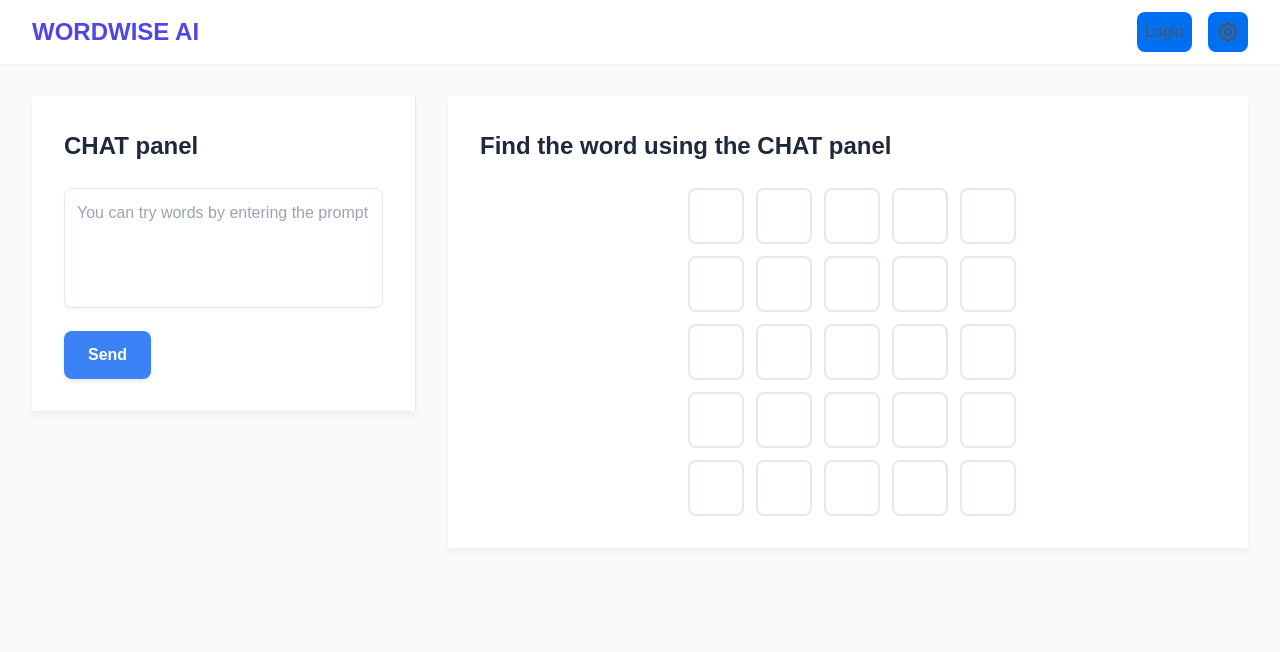
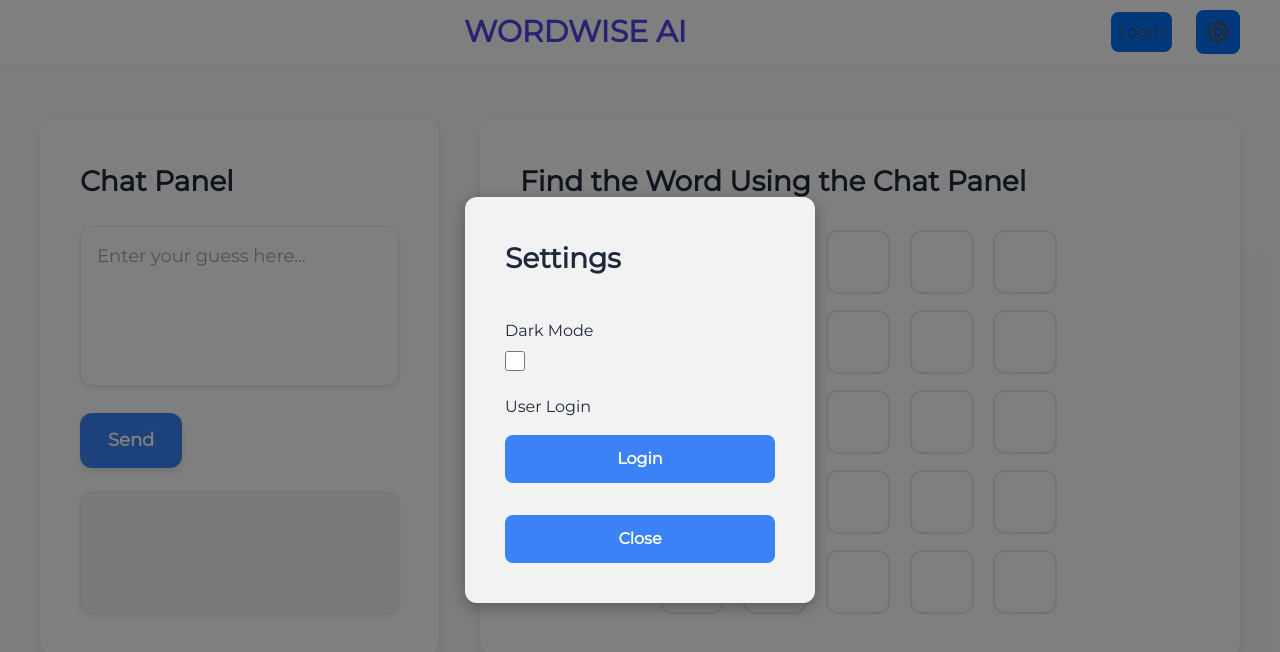
Before and after one commit to gurbuzz/Wordwiseai, a Next.js app: page / in a window 1280 px wide. Both pictures are taken after a click on the button 1228 px from the left and 32 px from the top of the page. Shown: the top 652 px of the page. Built offline with nearby package versions, Linux system fonts and the light colour scheme.

Commit message:
update components

```diff
--- a/src/app/WordleGame.js
+++ b/src/app/WordleGame.js
@@ -2,9 +2,10 @@
 import React, { useState } from "react";
 import WordleChatPanel from "../components/WordleChatPanel";
 import WordleBoard from "../components/WordleBoard";
+import SettingsPanel from "../components/SettingsPanel";
 
 function WordleGame() {
-  // Oyun state'leri
+  // Game states
   const initialGuesses = Array(5).fill("").map(() => Array(5).fill(""));
   const initialColors = Array(5).fill("").map(() => Array(5).fill("WHITE"));
 
@@ -13,7 +14,12 @@ function WordleGame() {
   const [currentRow, setCurrentRow] = useState(0);
   const solution = "CLEAN";
 
-  // Satır kontrol fonksiyonu
+  // New state for dark mode, login and settings panel control
+  const [darkMode, setDarkMode] = useState(false);
+  const [isLoggedIn, setIsLoggedIn] = useState(false);
+  const [showSettings, setShowSettings] = useState(false);
+
+  // Function to check a row's guess against the solution
   const checkRow = (rowIndex, rowLettersParam) => {
     const rowLetters = rowLettersParam || guesses[rowIndex];
     const solutionArray = solution.split('');
@@ -24,7 +30,7 @@ function WordleGame() {
 
     let rowResult = Array(5).fill("WHITE");
 
-    // 1. Pass: Yeşil eşleşmeler
+    // First pass: Green matches (correct letter and position)
     solutionArray.forEach((solutionChar, i) => {
       if (rowLetters[i] === solutionChar) {
         rowResult[i] = "GREEN";
@@ -32,7 +38,7 @@ function WordleGame() {
       }
     });
 
-    // 2. Pass: Sarı eşleşmeler
+    // Second pass: Yellow matches (correct letter, wrong position)
     rowLetters.forEach((guessChar, i) => {
       if (rowResult[i] === "GREEN") return;
       if (solutionFreq[guessChar] > 0) {
@@ -48,7 +54,7 @@ function WordleGame() {
     });
   };
 
-  // Input değişiklik handler'ı
+  // Handler for input changes
   const handleGuessChange = (rowIndex, colIndex, value) => {
     const updatedGuesses = [...guesses];
     updatedGuesses[rowIndex] = [...updatedGuesses[rowIndex]];
@@ -60,7 +66,7 @@ function WordleGame() {
     }
   };
 
-  // Kelime parse edildiğinde
+  // Handler when a word is parsed from the chat panel
   const handleWordParsed = (letters) => {
     if (currentRow < 5) {
       const updatedGuesses = [...guesses];
@@ -72,24 +78,34 @@ function WordleGame() {
   };
 
   return (
-    <div className="h-screen flex flex-col bg-gray-50">
+    <div className={`h-screen flex flex-col ${darkMode ? "bg-gray-900" : "bg-gray-50"}`}>
       {/* Top Navigation Bar */}
-      <nav className="bg-white shadow-sm fixed w-full z-10">
-        <div className="max-w-7xl mx-auto px-4 sm:px-6 lg:px-8">
+      <nav className={`${darkMode ? "bg-gray-800" : "bg-white"} shadow-sm fixed w-full z-10`}>
+        <div className="max-w-7xl mx-auto px-6 sm:px-8 lg:px-10">
           <div className="flex justify-between items-center h-16">
-            {/* Sol Taraf - Logo */}
-            <div className="flex items-center space-x-2">
-              <span className="text-2xl font-bold text-indigo-600">WORDWISE AI</span>
+            {/* Left Side - Logo */}
+            <div className="flex-1 text-center">
+              <span className={`text-3xl font-bold ${darkMode ? "text-indigo-400" : "text-indigo-600"}`}>
+                WORDWISE AI
+              </span>
             </div>
 
-            {/* Sağ Taraf - Navigasyon */}
-            <div className="flex items-center space-x-4">
-              <button className="p-2 rounded-lg hover:bg-gray-100 transition-colors">
-                <span className="text-gray-600">Login</span>
+            {/* Right Side - Navigation */}
+            <div className="flex items-center space-x-6">
+              <button
+                className="p-2 rounded-lg hover:bg-gray-100 transition-colors"
+                onClick={() => setIsLoggedIn(!isLoggedIn)}
+              >
+                <span className={`${darkMode ? "text-gray-200" : "text-gray-600"}`}>
+                  {isLoggedIn ? "Logout" : "Login"}
+                </span>
               </button>
-              <button className="p-2 rounded-lg hover:bg-gray-100 transition-colors">
+              <button
+                className="p-2 rounded-lg hover:bg-gray-100 transition-colors"
+                onClick={() => setShowSettings(true)}
+              >
                 <svg
-                  className="w-6 h-6 text-gray-600"
+                  className={`w-7 h-7 ${darkMode ? "text-gray-200" : "text-gray-600"}`}
                   fill="none"
                   stroke="currentColor"
                   viewBox="0 0 24 24"
@@ -114,26 +130,36 @@ function WordleGame() {
       </nav>
 
       {/* Main Content */}
-      <main className="flex-1 pt-16">
-        <div className="max-w-7xl mx-auto px-4 sm:px-6 lg:px-8 py-8">
-          <div className="flex flex-col lg:flex-row gap-8">
-            {/* Sohbet Paneli */}
-            <div className="lg:w-96">
-              <WordleChatPanel onWordParsed={handleWordParsed} />
+      <main className="flex-1 pt-20">
+        <div className="max-w-7xl mx-auto px-6 sm:px-8 lg:px-10 py-10">
+          <div className="flex flex-col lg:flex-row gap-10">
+            {/* Chat Panel */}
+            <div className="lg:w-1/3">
+              <WordleChatPanel onWordParsed={handleWordParsed} darkMode={darkMode} />
             </div>
-            {/* Oyun Tahtası */}
+            {/* Game Board */}
             <div className="flex-1">
               <WordleBoard
                 guesses={guesses}
                 colors={colors}
                 handleGuessChange={handleGuessChange}
+                darkMode={darkMode}
               />
             </div>
-
-
           </div>
         </div>
       </main>
+
+      {/* Settings Panel */}
+      {showSettings && (
+        <SettingsPanel
+          darkMode={darkMode}
+          setDarkMode={setDarkMode}
+          isLoggedIn={isLoggedIn}
+          setIsLoggedIn={setIsLoggedIn}
+          onClose={() => setShowSettings(false)}
+        />
+      )}
     </div>
   );
 }
--- a/src/app/layout.js
+++ /dev/null
@@ -1,29 +0,0 @@
-import { Geist, Geist_Mono } from "next/font/google";
-import "./globals.css";
-
-const geistSans = Geist({
-  variable: "--font-geist-sans",
-  subsets: ["latin"],
-});
-
-const geistMono = Geist_Mono({
-  variable: "--font-geist-mono",
-  subsets: ["latin"],
-});
-
-export const metadata = {
-  title: "Wordle AI",
-  description: "AI-powered Wordle game",
-};
-
-export default function RootLayout({ children }) {
-  return (
-    <html lang="en">
-      <body
-        className={`${geistSans.variable} ${geistMono.variable} antialiased`}
-      >
-        {children}
-      </body>
-    </html>
-  );
-}
--- /dev/null
+++ b/src/app/layout.jsx
@@ -0,0 +1,22 @@
+import { Montserrat } from "next/font/google";
+import "./globals.css";
+
+const montserrat = Montserrat({
+  subsets: ["latin"],
+  weight: "400",
+});
+
+export const metadata = {
+  title: "Wordle AI",
+  description: "AI-powered Wordle game",
+};
+
+export default function RootLayout({ children }) {
+  return (
+    <html lang="en">
+      <body className={`${montserrat.className} antialiased`}>
+        {children}
+      </body>
+    </html>
+  );
+}
--- a/src/app/page.js
+++ /dev/null
@@ -1,13 +0,0 @@
-"use client";
-import React from 'react';
-import WordleGame from './WordleGame'; // WordleGame bileşenini doğru yoldan içe aktar
-
-function App() {
-  return (
-    <div className="App">
-      <WordleGame />
-    </div>
-  );
-}
-
-export default App;
--- /dev/null
+++ b/src/app/page.jsx
@@ -0,0 +1,6 @@
+"use client";
+import WordleGame from "./WordleGame";
+
+export default function Page() {
+  return <WordleGame />;
+}
--- /dev/null
+++ b/src/components/SettingsPanel.jsx
@@ -0,0 +1,103 @@
+"use client";
+import React from "react";
+
+function SettingsPanel({ darkMode, setDarkMode, isLoggedIn, setIsLoggedIn, onClose }) {
+  // Overlay container: tüm ekranı kaplar, hafif saydam siyah arka plan
+  const overlayStyle = {
+    position: "fixed",
+    top: 0,
+    left: 0,
+    right: 0,
+    bottom: 0,
+    backgroundColor: "rgba(0, 0, 0, 0.5)", // yarı saydam siyah
+    zIndex: 100,
+    display: "flex",
+    alignItems: "center",
+    justifyContent: "center",
+  };
+
+  // Panel: overlay üzerinde ortalanmış, hafif saydam arka plan (dark mode'a göre değişiyor)
+  const panelStyle = {
+    width: "350px",
+    padding: "40px",
+    backgroundColor: darkMode ? "rgba(30, 41, 59, 0.9)" : "rgba(255, 255, 255, 0.9)",
+    color: darkMode ? "#e2e8f0" : "#1e293b",
+    boxShadow: "0 4px 16px rgba(0, 0, 0, 0.3)",
+    borderRadius: "12px",
+    display: "flex",
+    flexDirection: "column",
+    gap: "24px",
+    position: "relative",
+  };
+
+  const headingStyle = {
+    fontSize: "28px",
+    fontWeight: "700",
+    marginBottom: "16px",
+  };
+
+  const labelStyle = {
+    fontSize: "16px",
+    fontWeight: "500",
+    marginBottom: "8px",
+  };
+
+  const controlGroupStyle = {
+    display: "flex",
+    flexDirection: "column",
+  };
+
+  const buttonStyle = {
+    padding: "12px 20px",
+    border: "none",
+    borderRadius: "8px",
+    cursor: "pointer",
+    backgroundColor: darkMode ? "#2563eb" : "#3b82f6",
+    color: "#fff",
+    fontSize: "16px",
+    fontWeight: "600",
+    transition: "background-color 0.2s",
+    marginTop: "8px",
+  };
+
+  const checkboxStyle = {
+    width: "20px",
+    height: "20px",
+  };
+
+  return (
+    // Tüm overlay'e tıklanınca kapatabilmek için overlay div'ine onClick ekliyoruz.
+    <div style={overlayStyle} onClick={onClose}>
+      {/* Panelin içine tıklanması durumunda overlay'in kapanmaması için stopPropagation */}
+      <div style={panelStyle} onClick={(e) => e.stopPropagation()}>
+        <h2 style={headingStyle}>Settings</h2>
+        <div style={controlGroupStyle}>
+          <label style={labelStyle}>Dark Mode</label>
+          <input
+            type="checkbox"
+            style={checkboxStyle}
+            checked={darkMode}
+            onChange={(e) => setDarkMode(e.target.checked)}
+          />
+        </div>
+        <div style={controlGroupStyle}>
+          <label style={labelStyle}>User Login</label>
+          {isLoggedIn ? (
+            <button style={buttonStyle} onClick={() => setIsLoggedIn(false)}>
+              Logout
+            </button>
+          ) : (
+            <button style={buttonStyle} onClick={() => setIsLoggedIn(true)}>
+              Login
+            </button>
+          )}
+        </div>
+        <button style={buttonStyle} onClick={onClose}>
+          Close
+        </button>
+      </div>
+    </div>
+  );
+}
+
+export default SettingsPanel;
--- a/src/components/WordleBoard.jsx
+++ b/src/components/WordleBoard.jsx
@@ -1,85 +1,78 @@
-// /home/ata/Projects/wordwise-ai/src/components/WordleBoard.jsx
 "use client";
 import React from "react";
 
 const colorMap = {
-  GREEN: "#22c55e",   // Yeşil
-  YELLOW: "#facc15", // Sarı
-  WHITE: "#ffffff",  // Renksiz
+  GREEN: "#22c55e",   // Green
+  YELLOW: "#facc15",  // Yellow
+  WHITE: "#ffffff",   // White
 };
 
-function WordleBoard({ guesses, colors, handleGuessChange }) {
+function WordleBoard({ guesses, colors, darkMode }) {
+  const boardStyle = {
+    flex: 1,
+    padding: "40px",
+    backgroundColor: darkMode ? "#1e293b" : "#ffffff",
+    boxShadow: "0 6px 12px rgba(0, 0, 0, 0.08)",
+    borderRadius: "12px",
+  };
+
+  const headingStyle = {
+    fontSize: "28px",
+    fontWeight: "700",
+    color: darkMode ? "#e2e8f0" : "#1e293b",
+    marginBottom: "28px",
+  };
+
+  const gridStyle = {
+    display: "flex",
+    flexDirection: "column",
+    gap: "16px",
+    maxWidth: "400px",
+    margin: "0 auto",
+  };
+
+  const cellStyle = (bgColor) => ({
+    width: "64px",
+    height: "64px",
+    textAlign: "center",
+    fontSize: "28px",
+    border: darkMode ? "2px solid #374151" : "2px solid #e2e8f0",
+    borderRadius: "12px",
+    background: bgColor,
+    color: darkMode ? "#e2e8f0" : "#1e293b",
+    fontWeight: "700",
+    transition: "border-color 0.2s, box-shadow 0.2s",
+    outline: "none",
+    fontFamily: "inherit",
+  });
+
   return (
-    <div
-      style={{
-        flex: 1,
-        padding: "32px",
-        backgroundColor: "#ffffff",
-        boxShadow: "0 4px 6px rgba(0, 0, 0, 0.05)"
-      }}
-    >
-      <h2
-        style={{
-          fontSize: "24px",
-          fontWeight: "600",
-          color: "#1e293b",
-          marginBottom: "24px"
-        }}
-      >
-        Find the word using the CHAT panel
+    <div style={boardStyle}>
+      <h2 style={headingStyle}>
+        Find the Word Using the Chat Panel
       </h2>
 
-      {/* 5 satır x 5 sütun */}
-      <div
-        style={{
-          display: "flex",
-          flexDirection: "column",
-          gap: "12px",
-          maxWidth: "320px",
-          margin: "0 auto"
-        }}
-      >
+      <div style={gridStyle}>
         {guesses.map((row, rowIndex) => (
           <div
             key={rowIndex}
             style={{
               display: "grid",
               gridTemplateColumns: "repeat(5, 1fr)",
-              gap: "12px"
+              gap: "16px"
             }}
           >
             {row.map((letter, colIndex) => {
-              // colors parametresi de 5x5’lik bir 2D array
-              const colorKey = colors[rowIndex][colIndex]; // "GREEN", "YELLOW", "WHITE"
-              const bgColor = colorMap[colorKey] || "#ffffff";
+              const colorKey = colors[rowIndex][colIndex];
+              const bgColor = colorMap[colorKey] || (darkMode ? "#1e293b" : "#ffffff");
 
               return (
                 <input
                   key={`${rowIndex}-${colIndex}`}
                   value={letter}
-                  onChange={(e) => handleGuessChange(rowIndex, colIndex, e.target.value)}
+                  readOnly
                   maxLength="1"
-                  style={{
-                    width: "56px",
-                    height: "56px",
-                    textAlign: "center",
-                    fontSize: "24px",
-                    border: "2px solid #e2e8f0",
-                    borderRadius: "8px",
-                    background: bgColor,
-                    color: "#1e293b",
-                    fontWeight: "600",
-                    transition: "border-color 0.2s, box-shadow 0.2s",
-                    outline: "none"
-                  }}
-                  onFocus={(e) => {
-                    e.target.style.borderColor = "#3b82f6";
-                    e.target.style.boxShadow = "0 0 0 2px rgba(59, 130, 246, 0.2)";
-                  }}
-                  onBlur={(e) => {
-                    e.target.style.borderColor = "#e2e8f0";
-                    e.target.style.boxShadow = "none";
-                  }}
+                  style={cellStyle(bgColor)}
                 />
               );
             })}
--- a/src/components/WordleChatPanel.jsx
+++ b/src/components/WordleChatPanel.jsx
@@ -2,7 +2,40 @@
 import React, { useState } from "react";
 import { sendOllamaChat, log } from "../services/chatService";
 
-function WordleChatPanel({ onWordParsed }) {
+// Harf harf kayan animasyonu uygulayan küçük bir bileşen
+function SlidingText({ text }) {
+  return (
+    <div className="sliding-text-container">
+      {text.split("").map((char, index) => (
+        <span
+          key={index}
+          className="sliding-letter"
+          style={{ animationDelay: `${index * 0.1}s` }}
+        >
+          {char}
+        </span>
+      ))}
+      <style jsx>{`
+        .sliding-text-container {
+          display: inline-block;
+        }
+        .sliding-letter {
+          opacity: 0;
+          transform: translateX(-20px);
+          animation: slideIn 0.5s forwards;
+        }
+        @keyframes slideIn {
+          to {
+            opacity: 1;
+            transform: translateX(0);
+          }
+        }
+      `}</style>
+    </div>
+  );
+}
+
+function WordleChatPanel({ onWordParsed, darkMode }) {
   const [prompt, setPrompt] = useState("");
   const [promptResult, setPromptResult] = useState("");
   const [loading, setLoading] = useState(false);
@@ -17,10 +50,9 @@ function WordleChatPanel({ onWordParsed }) {
     return trimmed;
   };
 
-  // Enter tuşu için yeni handler
   const handleTextareaKeyDown = (e) => {
     if (e.key === "Enter" && !e.shiftKey && !loading) {
-      e.preventDefault(); // Yeni satır eklemeyi engelle
+      e.preventDefault();
       handlePromptSubmit();
     }
   };
@@ -42,10 +74,10 @@ function WordleChatPanel({ onWordParsed }) {
         const parsed = parseWord(responseText);
         if (parsed.length === 5) {
           onWordParsed(parsed.toUpperCase().split(""));
-          setPrompt(""); // Input'u temizle
+          setPrompt("");
         }
       } else if (data?.error) {
-        setPromptResult(`Hata: ${data.error}`);
+        setPromptResult(`Error: ${data.error}`);
       }
     } catch (error) {
       setPromptResult(error.message || "An error occurred. Please try again.");
@@ -55,89 +87,105 @@ function WordleChatPanel({ onWordParsed }) {
     }
   };
 
+  // Genel panel stili
+  const panelStyle = {
+    flex: 1,
+    padding: "40px",
+    borderRight: darkMode ? "1px solid #334155" : "1px solid #e2e8f0",
+    backgroundColor: darkMode ? "#1e293b" : "#ffffff",
+    boxShadow: "0 6px 12px rgba(0, 0, 0, 0.08)",
+    borderRadius: "12px",
+    display: "flex",
+    flexDirection: "column",
+    height: "100%",
+  };
+
+  // Girdi ve butonların bulunduğu bölüm
+  const inputSectionStyle = {
+    marginBottom: "24px",
+  };
+
+  // Textarea stili
+  const textareaStyle = {
+    width: "100%",
+    height: "160px",
+    marginBottom: "20px",
+    padding: "16px",
+    borderRadius: "12px",
+    border: darkMode ? "1px solid #4b5563" : "1px solid #e2e8f0",
+    fontSize: "18px",
+    resize: "none",
+    outline: "none",
+    transition: "border-color 0.2s",
+    boxShadow: "0 2px 4px rgba(0, 0, 0, 0.08)",
+    backgroundColor: darkMode ? "#374151" : "#ffffff",
+    color: darkMode ? "#e2e8f0" : "#1e293b",
+    fontFamily: "inherit",
+  };
+
+  // Buton stili
+  const buttonStyle = {
+    padding: "14px 28px",
+    cursor: "pointer",
+    backgroundColor: loading ? "#94a3b8" : (darkMode ? "#2563eb" : "#3b82f6"),
+    color: "#fff",
+    border: "none",
+    borderRadius: "12px",
+    fontWeight: "600",
+    fontSize: "18px",
+    transition: "background-color 0.2s",
+    boxShadow: "0 4px 8px rgba(0, 0, 0, 0.1)"
+  };
+
+  // Cevap (response) alanı stili
+  const responseAreaStyle = {
+    flex: 1,
+    padding: "20px",
+    background: darkMode ? "#374151" : "#f1f5f9",
+    border: darkMode ? "1px solid #4b5563" : "1px solid #e2e8f0",
+    borderRadius: "12px",
+    boxShadow: "0 2px 6px rgba(0, 0, 0, 0.08)",
+    color: darkMode ? "#e2e8f0" : "#475569",
+    fontSize: "18px",
+    lineHeight: 1.6,
+    overflowY: "auto",
+  };
+
   return (
-    <div style={{
-      flex: 1,
-      padding: "32px",
-      borderRight: "1px solid #e2e8f0",
-      backgroundColor: "#ffffff",
-      boxShadow: "0 4px 6px rgba(0, 0, 0, 0.05)"
-    }}>
-      <h2 style={{
-        fontSize: "24px",
-        fontWeight: "600",
-        color: "#1e293b",
+    <div style={panelStyle}>
+      <div style={inputSectionStyle}>
+        <h2
+          style={{
+            fontSize: "28px",
+            fontWeight: "700",
+            color: darkMode ? "#e2e8f0" : "#1e293b",
             marginBottom: "24px"
-      }}>
-        CHAT panel
+          }}
+        >
+          Chat Panel
         </h2>
         <textarea
           value={prompt}
           onChange={(e) => setPrompt(e.target.value)}
-        onKeyDown={handleTextareaKeyDown} // Yeni eklenen satır
-        placeholder="You can try words by entering the prompt"
-        style={{
-          width: "100%",
-          height: "120px",
-          marginBottom: "16px",
-          padding: "12px",
-          borderRadius: "8px",
-          border: "1px solid #e2e8f0",
-          fontSize: "16px",
-          resize: "none",
-          outline: "none",
-          transition: "border-color 0.2s",
-          boxShadow: "0 1px 2px rgba(0, 0, 0, 0.05)"
-        }}
-        onFocus={(e) => e.target.style.borderColor = "#3b82f6"}
-        onBlur={(e) => e.target.style.borderColor = "#e2e8f0"}
+          onKeyDown={handleTextareaKeyDown}
+          placeholder="Enter your guess here..."
+          style={textareaStyle}
+          onFocus={(e) => e.target.style.borderColor = darkMode ? "#3b82f6" : "#3b82f6"}
+          onBlur={(e) => e.target.style.borderColor = darkMode ? "#4b5563" : "#e2e8f0"}
         />
         <button
           onClick={handlePromptSubmit}
-        style={{
-          padding: "12px 24px",
-          cursor: "pointer",
-          backgroundColor: loading ? "#94a3b8" : "#3b82f6",
-          color: "white",
-          border: "none",
-          borderRadius: "8px",
-          fontWeight: "600",
-          fontSize: "16px",
-          transition: "background-color 0.2s",
-          boxShadow: "0 2px 4px rgba(0, 0, 0, 0.1)"
-        }}
+          style={buttonStyle}
           disabled={loading}
         >
           {loading ? "Waiting for Response..." : "Send"}
         </button>
+      </div>
 
-      {promptResult && (
-        <div style={{
-          marginTop: "24px",
-          padding: "16px",
-          background: "#f1f5f9",
-          border: "1px solid #e2e8f0",
-          borderRadius: "8px",
-          boxShadow: "0 1px 3px rgba(0, 0, 0, 0.05)"
-        }}>
-          <h3 style={{
-            fontSize: "18px",
-            fontWeight: "600",
-            color: "#1e293b",
-            marginBottom: "12px"
-          }}>
-            Ollama Yanıtı:
-          </h3>
-          <div style={{
-            whiteSpace: "pre-wrap",
-            lineHeight: "1.6",
-            color: "#475569",
-            fontSize: "16px"
-          }}>
-            {promptResult}
+      {/* Cevap alanı: Eğer prompt gönderildiyse loading durumunda animasyonlu metin, değilse gerçek cevap */}
+      <div style={responseAreaStyle}>
+        {loading ? <SlidingText text="Awaiting response..." /> : (promptResult || "")}
       </div>
-        </div>
-      )}
     </div>
   );
 }
```
Lines whose indentation alone changed are shown as unchanged.
